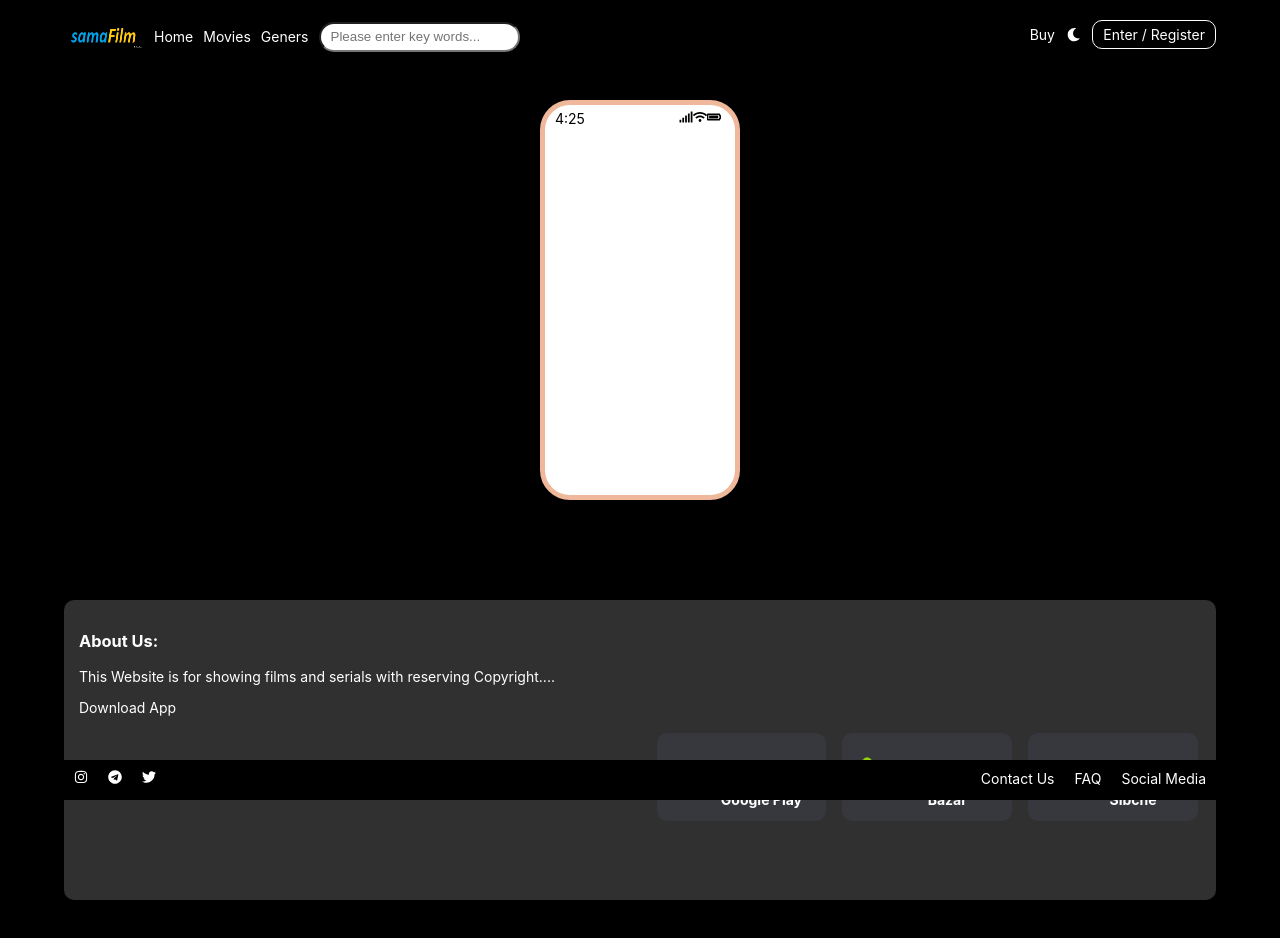
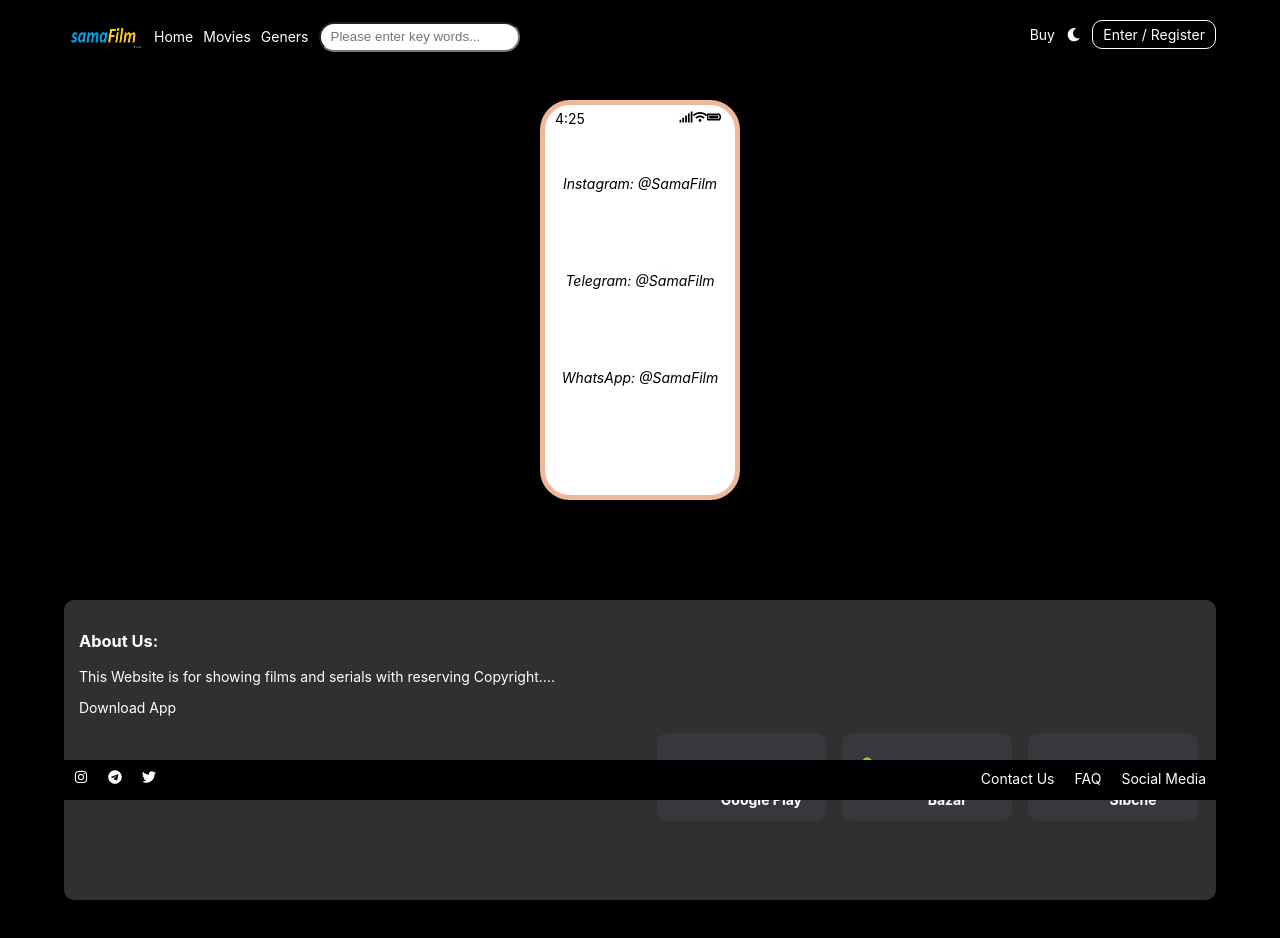
Before and after one commit to s-bazgir/final-project, a React (Create React App) app: page /socialMedia in a window 1280 px wide. Shown: the top 938 px of the page. Built offline with nearby package versions, Linux system fonts and the light colour scheme.

Commit message:
2023082305

```diff
--- a/src/Pages/Genres3/index.js
+++ b/src/Pages/Genres3/index.js
@@ -1,4 +1,3 @@
-
 import React , { Fragment, useEffect, useState } from "react";
 import Layout from '../../Componenets/Layout';
 import axios from "axios";
@@ -78,7 +77,6 @@
         // setHasMore(true);
           // localStorage.setItem("genre",genre.id);
        }
-
        function loopFilms() {
         return movies.map(function(movie) {
            const {id , poster , title} = movie;
--- a/src/Pages/SocialMedia/index.js
+++ b/src/Pages/SocialMedia/index.js
@@ -2,13 +2,15 @@
 import { Fragment } from "react";
 import Layout from '../../Componenets/Layout';
 import  "./style.css";
-import { FaArrowRight, FaBatteryFull, FaEnvelope, FaGlobe, FaLocationArrow, FaMap, FaPhone, FaSearchLocation, FaSignal, FaWifi } from "react-icons/fa";
+import { FaBatteryFull, FaDotCircle, FaSignal, FaWifi } from "react-icons/fa";
+// import icon3 from "../../../public/assets/images/icon3.png";
 
 export default function SocialMedia(){
 
     return (<Fragment>
              <Layout>
                <div className="socialMediaPart">
+                 <div className="mobileScreen">
                      <ul className="mobileHeader">
                         <li className="time">4:25</li>
                         <li className="setting">
@@ -19,6 +21,24 @@
                             </ul>
                         </li>
                      </ul>
+                     <div className="mobileBody">
+                        <div className="c1">
+                            <div className="c2">
+                                <div className="c3">
+                                    <div className="c4">
+                                        <FaDotCircle  className="center"/>
+                                    </div>
+                                </div>
+                            </div>
+                        </div>
+                        <ul className="addresses">
+                          <li className="address">Instagram: @SamaFilm</li>
+                          <li className="address">Telegram: @SamaFilm</li>
+                          <li className="address">WhatsApp: @SamaFilm</li>
+                        </ul>
+                        {/* <img src="../../../public/assets/images/icon3.png" /> */}
+                     </div>
+                 </div>
                 </div>
              </Layout>
            </Fragment>)
--- a/src/Pages/SocialMedia/style.css
+++ b/src/Pages/SocialMedia/style.css
@@ -7,6 +7,12 @@
     margin: 100px auto;
     position: relative;
 }
+/* .socialMediaPart .mobileScreen{
+   width: 180px;
+   height:370px;
+   border: 1px solid #000;
+
+} */
 .socialMediaPart .mobileHeader{
     position: absolute;
     top:5px;
@@ -18,6 +24,16 @@
     width:100%;
     padding-right: 24px;
 }
+.address{
+    font-style: italic;
+    text-align: center;
+    margin-top: 70px;
+}
+.addresses{
+    display: flex;
+    flex-direction: column;
+    gap:10px;
+}
 .socialMediaPart .mobileHeader .setting{
    display: flex;
    flex-direction: row;
@@ -25,3 +41,50 @@
    align-items: center;
    gap:5px;
 }
+.mobileBody{
+    position: relative;
+}
+.mobileBody .center,
+.mobileBody .c4,
+.mobileBody .c3,
+.mobileBody .c2,
+.mobileBody .c1
+ {
+    color:red;
+    position: absolute;
+    top:50%;
+    left:50%;
+    transform: translate(-50%,-50%);
+     animation: vaweFrame 1s infinite;
+}
+ @keyframes vaweFrame {
+     0%{transform: scale(0.2) translate(-50%,-50%);}
+     20%{transform: scale(0.3) translate(-50%,-50%);}
+     40%{transform: scale(0.5) translate(-50%,-50%);}
+     60%{transform: scale(0.6) translate(-50%,-50%);}
+     80%{transform: scale(0.7) translate(-50%,-50%);}
+     100%{transform: scale(0.8) translate(-50%,-50%);}
+ } */
+ .mobileBody .c4,
+ .mobileBody .c3,
+ .mobileBody .c2,
+ .mobileBody .c1{
+ border: 2px solid red;
+ border-radius: 50%;
+ }
+.mobileBody .c4{
+    width:10px;
+    height: 10px;
+}
+.mobileBody .c3{
+    width:30px;
+    height: 30px;
+}
+.mobileBody .c2{
+    width:50px;
+    height: 50px;
+}
+.mobileBody .c1{
+    width:70px;
+    height: 70px;
+}
```
Also changed, not shown: public/assets/images/insta.jpg (added).
